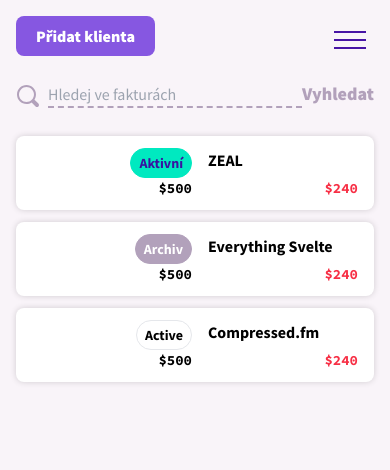
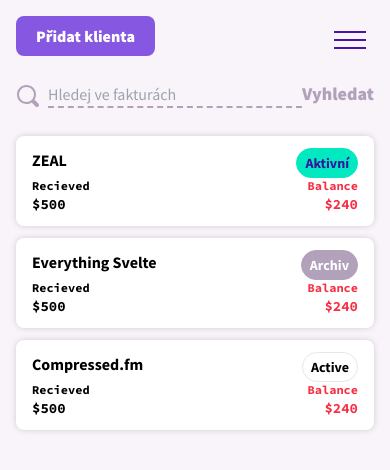
Before and after one commit to ondrejjcizek/fantastic-broccoli, a SvelteKit app: page /clients in a window 390 px wide. Shown: the top 470 px of the page. Built offline with nearby package versions, Linux system fonts and the light colour scheme.

Commit message:
Adjusting Client List for Mobile

```diff
--- a/postcss.config.cjs
+++ b/postcss.config.cjs
@@ -1,6 +1,8 @@
 module.exports = {
-  plugins: {
-    tailwindcss: {},
-    autoprefixer: {}
-  }
+    plugins: {
+        'postcss-import': {},
+        'tailwindcss/nesting': {},
+        tailwindcss: {},
+        autoprefixer: {}
+    }
 };
--- a/src/lib/components/AdditionalOptions.svelte
+++ b/src/lib/components/AdditionalOptions.svelte
@@ -12,7 +12,10 @@
     {#each options as option}
         {#if !option.disabled}
             <li>
-        <button class="flex w-full items-center gap-x-2 p-4 font-sansSerif font-bold text-pastelPurple hover:text-daisyBush" on:click={option.onClick}>
+                <button
+                    class="flex w-full items-center gap-x-2 p-4 font-sansSerif font-bold text-pastelPurple hover:text-daisyBush"
+                    on:click={option.onClick}
+                >
                     {#if option.icon}
                         <svelte:component this={option.icon} />
                     {/if}
--- a/src/routes/(dashboard)/clients/ClientRow.svelte
+++ b/src/routes/(dashboard)/clients/ClientRow.svelte
@@ -7,24 +7,27 @@
     import Activate from '$components/Icon/Activate.svelte';
     import Archive from '$components/Icon/Archive.svelte';
     import Tag from '$components/Tag.svelte';
-    import type { Client } from 'src/global';
+    import type { Client } from '../../../global';
+    import { ClientStatus } from '../../../enums';
 
     export let client: Client;
 
     let isAdditionalMenuShowing = false;
 </script>
 
-<div class="client-table rounded-lg bg-white py-3 shadow-tableRow lg:py-6">
-    <div><Tag className="ml-auto" label={client.clientStatus} /></div>
-    <div class="truncate whitespace-nowrap text-base font-bold lg:text-xl">{client.name}</div>
-    <div class="text-right font-mono text-sm font-bold lg:text-lg">$500</div>
-    <div class="text-right font-mono text-sm font-bold text-scarlet lg:text-lg">$240</div>
-    <div class="realtive hidden items-center justify-center lg:flex">
+<div class="client-table client-row rounded-lg bg-white py-3 shadow-tableRow lg:py-6">
+    <div class="status"><Tag className="ml-auto" label={client.clientStatus} /></div>
+    <div class="client-name truncate whitespace-nowrap text-base font-bold lg:text-xl">
+        {client.name}
+    </div>
+    <div class="recieved text-right font-mono text-sm font-bold lg:text-lg">$500</div>
+    <div class="balance text-right font-mono text-sm font-bold text-scarlet lg:text-lg">$240</div>
+    <div class="view relative hidden items-center justify-center lg:flex">
         <a href="#" class="text-pastelPurple hover:text-daisyBush">
             <View />
         </a>
     </div>
-    <div class="relative hidden items-center justify-center lg:flex">
+    <div class="three-dots relative hidden items-center justify-center lg:flex">
         <button
             class="text-pastelPurple hover:text-daisyBush"
             on:click={() => {
@@ -46,7 +49,7 @@
                         label: 'Aktivovat',
                         icon: Activate,
                         onClick: () => {
-                            client.clientStatus = 'aktivní';
+                            client.clientStatus = ClientStatus.active;
                             isAdditionalMenuShowing = false;
                         },
                         disabled: client.clientStatus === 'aktivní'
@@ -55,7 +58,7 @@
                         label: 'Archivovat',
                         icon: Archive,
                         onClick: () => {
-                            client.clientStatus = 'archiv';
+                            client.clientStatus = ClientStatus.archived;
                             isAdditionalMenuShowing = false;
                         },
                         disabled: client.clientStatus === 'archiv'
@@ -71,3 +74,40 @@
         {/if}
     </div>
 </div>
+
+<style lang="postcss">
+    .client-row {
+        grid-template-areas: 'clientName status' 'recieved balance';
+
+        @media (min-width: 1024px) {
+            grid-template-areas: 'status clientName recieved balance view threeDots';
+        }
+    }
+
+    .client-name {
+        grid-area: clientName;
+    }
+
+    .status {
+        grid-area: status;
+    }
+
+    .recieved {
+        grid-area: recieved;
+        @apply text-left lg:text-right;
+
+        &:before {
+            @apply block text-xs font-bold lg:hidden;
+            content: 'Recieved';
+        }
+    }
+
+    .balance {
+        grid-area: balance;
+
+        &:before {
+            @apply block text-xs font-bold lg:hidden;
+            content: 'Balance';
+        }
+    }
+</style>
--- a/src/routes/(dashboard)/clients/ClientRowHeader.svelte
+++ b/src/routes/(dashboard)/clients/ClientRowHeader.svelte
@@ -3,8 +3,8 @@
 </script>
 
 <div class={`client-table hidden lg:grid ${className}`}>
+    <h3>Status</h3>
     <h3>Client</h3>
-    <h3>Status</h3>
     <h3 class="text-right">Recieved</h3>
     <h3 class="text-right">Balance</h3>
     <div />
--- a/src/routes/(dashboard)/invoices/ConfirmDelete.svelte
+++ b/src/routes/(dashboard)/invoices/ConfirmDelete.svelte
@@ -4,7 +4,7 @@
     import { deleteInvoice } from '$lib/stores/InvoiceStore';
     import { snackbar } from '$lib/stores/SnackbarStore';
     import { sumLineItems } from '$lib/utils/moneyHelpers';
-    import type { Invoice } from 'src/global';
+    import type { Invoice } from '../../../global';
     import { createEventDispatcher } from 'svelte';
 
     export let invoice: Invoice;
--- a/src/routes/(dashboard)/invoices/InvoiceForm.svelte
+++ b/src/routes/(dashboard)/invoices/InvoiceForm.svelte
@@ -4,7 +4,7 @@
     import { v4 as uuidv4 } from 'uuid';
     import Button from '$components/Button.svelte';
     import Trash from '$components/Icon/Trash.svelte';
-    import type { Client, Invoice, LineItem } from 'src/global';
+    import type { Client, Invoice, LineItem } from '../../../global';
     import LineItemRows from './LineItemRows.svelte';
     import { states } from '$utils/states';
     import { onMount } from 'svelte';
--- a/src/routes/(dashboard)/invoices/InvoiceRow.svelte
+++ b/src/routes/(dashboard)/invoices/InvoiceRow.svelte
@@ -5,7 +5,7 @@
     import Tag from '$components/Tag.svelte';
     import { convertDate, isLate } from '$lib/utils/dateHelpers';
     import { addThousandsSeparator, invoiceTotal, sumLineItems } from '$lib/utils/moneyHelpers';
-    import type { Invoice } from 'src/global';
+    import type { Invoice } from '../../../global';
     import Send from '$components/Icon/Send.svelte';
     import Trash from '$components/Icon/Trash.svelte';
     import Edit from '$components/Icon/Edit.svelte';
--- a/src/routes/(dashboard)/invoices/LineItemRow.svelte
+++ b/src/routes/(dashboard)/invoices/LineItemRow.svelte
@@ -1,7 +1,7 @@
 <script lang="ts">
     import { createEventDispatcher } from 'svelte';
     import Trash from '$components/Icon/Trash.svelte';
-    import type { LineItem } from 'src/global';
+    import type { LineItem } from '../../../global';
     import { twoDecimals } from '$lib/utils/moneyHelpers';
 
     export let lineItem: LineItem;
--- a/src/routes/(dashboard)/invoices/LineItemRows.svelte
+++ b/src/routes/(dashboard)/invoices/LineItemRows.svelte
@@ -2,7 +2,7 @@
     import { createEventDispatcher } from 'svelte';
     import Button from '$components/Button.svelte';
     import CircledAmount from '$components/CircledAmount.svelte';
-    import type { LineItem } from 'src/global';
+    import type { LineItem } from '../../../global';
     import LineItemRow from './LineItemRow.svelte';
     import { addThousandsSeparator, sumLineItems } from '$lib/utils/moneyHelpers';
 
--- a/src/routes/+error.svelte
+++ b/src/routes/+error.svelte
@@ -15,7 +15,7 @@
     <div>
         <div class="relative -top-12">
             <h2 class="mb-1 text-2xl font-black text-daisyBush">Sorry!</h2>
-            <p class="text-daisyBush">{$page.error.message}</p>
+            <p class="text-daisyBush">{$page.error?.message}</p>
         </div>
     </div>
 </div>
```
Also changed, not shown: package.json (+13 -13 lines), .eslintrc.cjs, 1 other file (tests, documents, lock files or other folders). Lines whose indentation alone changed are shown as unchanged.
